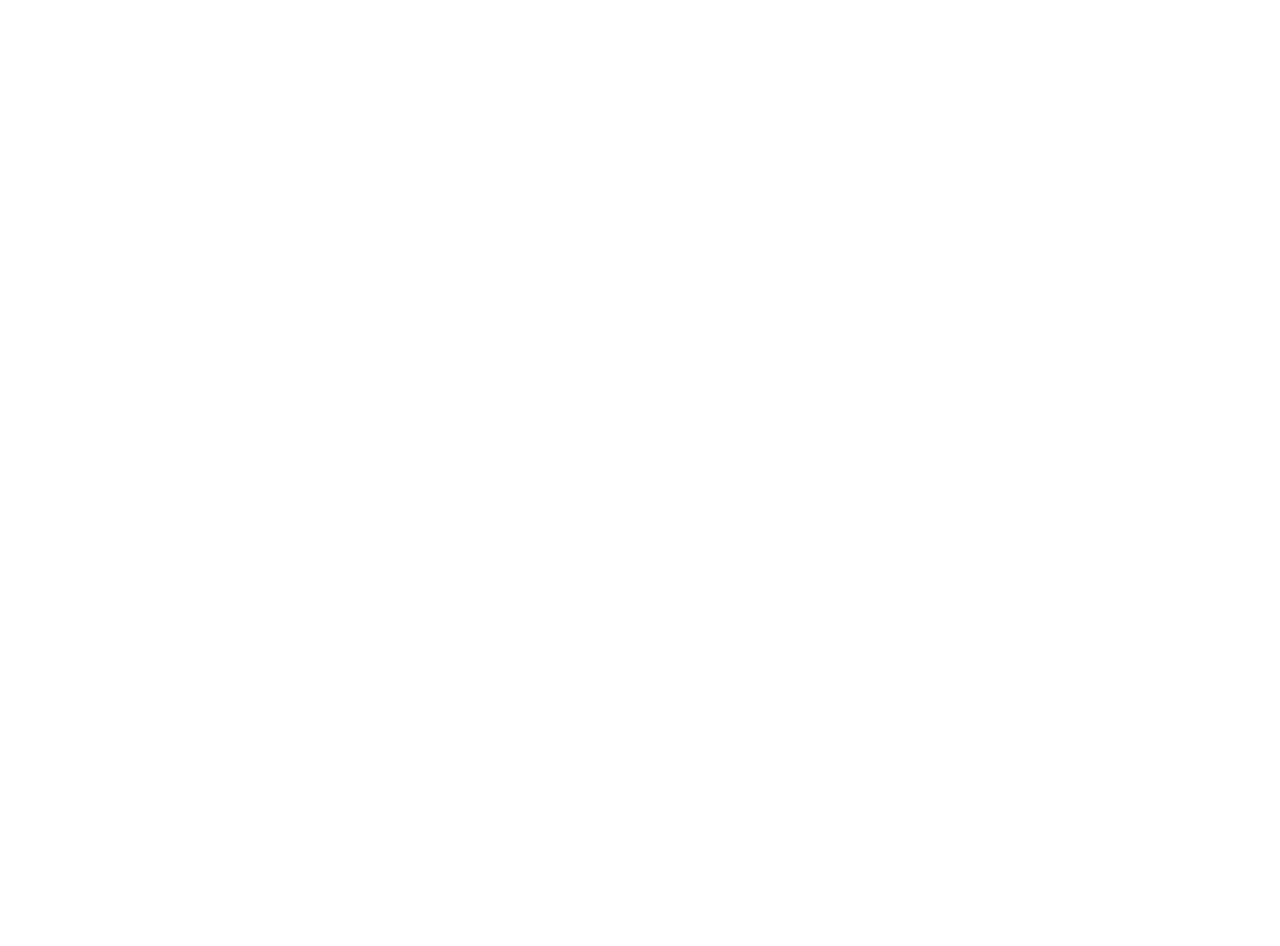
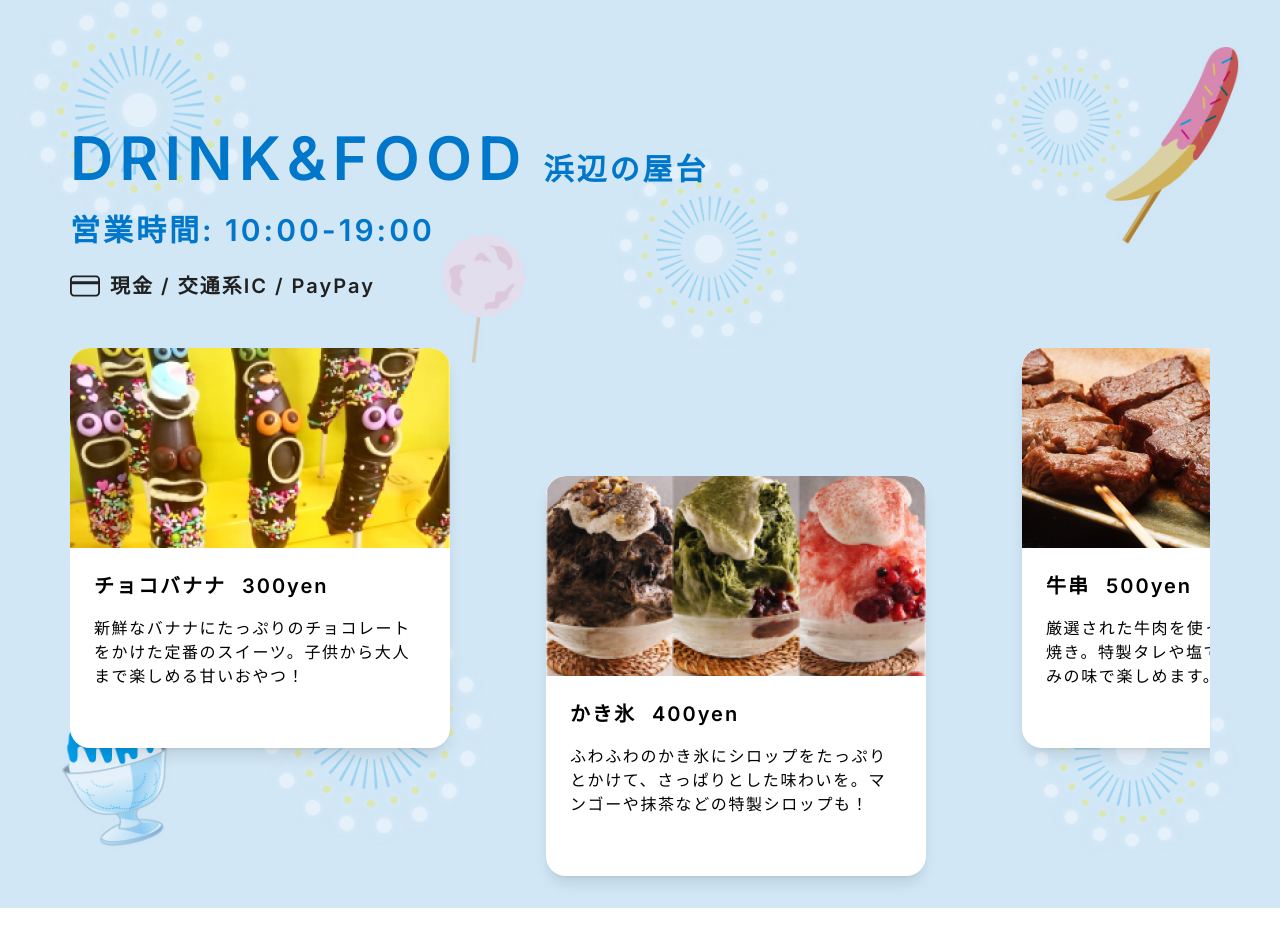
Before and after one commit to nka21/techc-web-project, a Next.js app: page / in a window 1280 px wide. Shown: the part 6680-7626 px from the top of the page. Before the commit the page ends 6634 px from the top, so only its background shows below. Built offline with nearby package versions, Linux system fonts and the light colour scheme.

Commit message:
chore: DrinkFoodコンポーネントの追加

```diff
--- /dev/null
+++ b/src/app/_components/DrinkFood.tsx
@@ -0,0 +1,134 @@
+import Image, { StaticImageData } from "next/image";
+import React from "react";
+
+// 画像のインポート
+import banana from "@/assets/drink_food/banana.jpg";
+import kakigoori from "@/assets/drink_food/kakigoori.jpg";
+import gyuukushi from "@/assets/drink_food/gyuukyushi.jpg";
+import yakisoba from "@/assets/drink_food/yakisoba.jpg";
+import drink_food_bg from "@/assets/drink_food/drink_food_bg.jpg";
+
+interface FoodCardProps {
+  title: string;
+  price: string;
+  description: string;
+  image: StaticImageData;
+  className?: string;
+}
+
+const FoodCard: React.FC<FoodCardProps> = ({
+  title,
+  price,
+  description,
+  image,
+  className,
+}) => (
+  <div
+    className={`w-[380px] h-[400px] flex-shrink-0 bg-white rounded-[20px] overflow-hidden shadow-lg ${className}`}
+  >
+    <div className="w-full h-[200px] relative">
+      <Image
+        src={image}
+        alt={`${title} artist image`}
+        layout="fill"
+        objectFit="cover"
+      />
+    </div>
+    <div className="p-6">
+      <div className="flex items-baseline space-x-4 mb-4 font-semibold text-xl">
+        <h3 className="tracking-widest">{title}</h3>
+        <span className="tracking-[2px]">{price}</span>
+      </div>
+      <p className="text-base tracking-widest">{description}</p>
+    </div>
+  </div>
+);
+
+const DrinkFood = () => {
+  return (
+    <div className="w-full min-h-screen relative overflow-hidden mb-36">
+      <div className="absolute inset-0">
+        <Image
+          src={drink_food_bg}
+          alt="DrinkFood Section Background"
+          layout="fill"
+          objectFit="cover"
+          quality={100}
+        />
+        <div className="absolute inset-0 bg-[#0077c9]/10" />
+      </div>
+      <div className="relative z-10 px-[70px] pt-[174px]">
+        <div className="mb-12">
+          <div className="flex items-baseline space-x-4 mb-6 text-primary">
+            <h1 className="text-6xl font-semibold tracking-[6px]">
+              DRINK&FOOD
+            </h1>
+            <span className="text-3xl font-semibold tracking-[3px]">
+              浜辺の屋台
+            </span>
+          </div>
+          <p className="text-primary text-3xl font-semibold tracking-[3px] mb-6">
+            営業時間: 10:00-19:00
+          </p>
+          <div className="flex items-center space-x-[10px]">
+            <svg
+              width="30"
+              height="22"
+              viewBox="0 0 30 22"
+              fill="none"
+              xmlns="http://www.w3.org/2000/svg"
+            >
+              <path
+                d="M26.0138 0.453125H3.98619C1.78529 0.453125 0 2.23842 0 4.43932V17.5607C0 19.7616 1.78529 21.5469 3.98619 21.5469H26.0138C28.2147 21.5469 30 19.7616 30 17.5607V4.43932C30 2.23842 28.2147 0.453125 26.0138 0.453125ZM28.125 17.5607C28.125 18.7252 27.1784 19.6719 26.0138 19.6719H3.98619C2.82164 19.6719 1.875 18.7252 1.875 17.5607V9.125H28.125V17.5607ZM28.125 6.3125H1.875V4.43932C1.875 3.27477 2.82164 2.32812 3.98619 2.32812H26.0138C27.1784 2.32812 28.125 3.27477 28.125 4.43932V6.3125Z"
+                fill="#212121"
+              />
+            </svg>
+
+            <p className="text-[#212121] text-xl font-semibold tracking-widest">
+              現金 / 交通系IC / PayPay
+            </p>
+          </div>
+        </div>
+
+        <div className="overflow-x-auto">
+          <div className="flex gap-x-10 lg:gap-x-24 w-max pb-8">
+            <div>
+              <FoodCard
+                image={banana}
+                title="チョコバナナ"
+                price="300yen"
+                description="新鮮なバナナにたっぷりのチョコレートをかけた定番のスイーツ。子供から大人まで楽しめる甘いおやつ！"
+              />
+            </div>
+            <div className="mt-32">
+              <FoodCard
+                image={kakigoori}
+                title="かき氷"
+                price="400yen"
+                description="ふわふわのかき氷にシロップをたっぷりとかけて、さっぱりとした味わいを。マンゴーや抹茶などの特製シロップも！"
+              />
+            </div>
+            <div>
+              <FoodCard
+                image={gyuukushi}
+                title="牛串"
+                price="500yen"
+                description="厳選された牛肉を使ったジューシーな串焼き。特製タレや塩で味付けして、お好みの味で楽しめます。"
+              />
+            </div>
+            <div className="mt-32">
+              <FoodCard
+                image={yakisoba}
+                title="焼きそば"
+                price="500yen"
+                description="野菜と豚肉をたっぷり使ったボリューム満点の焼きそば。特製ソースが香ばしく、食欲をそそります。"
+              />
+            </div>
+          </div>
+        </div>
+      </div>
+    </div>
+  );
+};
+
+export default DrinkFood;
--- a/src/app/page.tsx
+++ b/src/app/page.tsx
@@ -1,17 +1,19 @@
 import { About } from "./_components/About";
 import ArtistSchedule from "./_components/ArtistSchedule";
+import DrinkFood from "./_components/DrinkFood";
 import { Enjoy } from "./_components/Enjoy";
 import { EventMap } from "./_components/EventMap";
 import { FirstView } from "./_components/FirstView";
 
 export default function Home() {
   return (
-    <div>
+    <div className="overflow-hidden">
       <FirstView />
       <About />
       <Enjoy />
       <EventMap />
       <ArtistSchedule />
+      <DrinkFood />
     </div>
   );
 }
```
